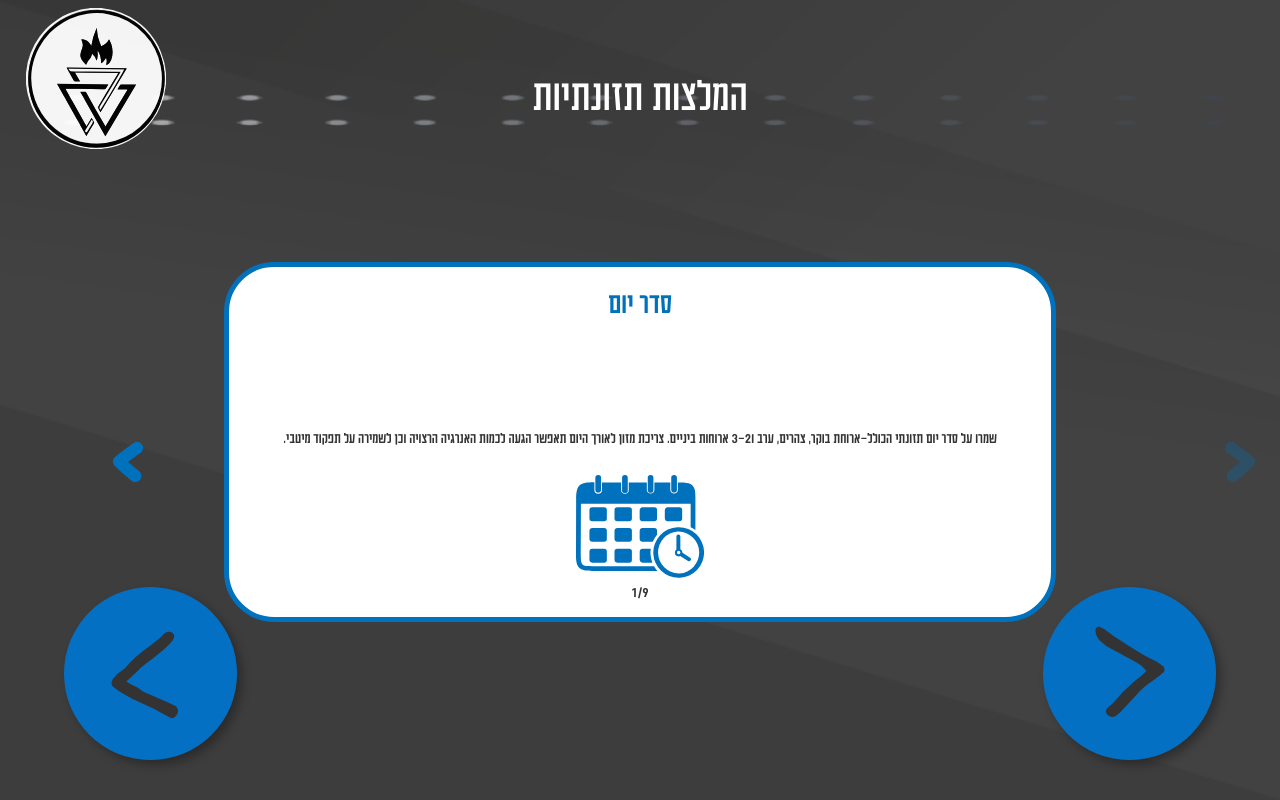
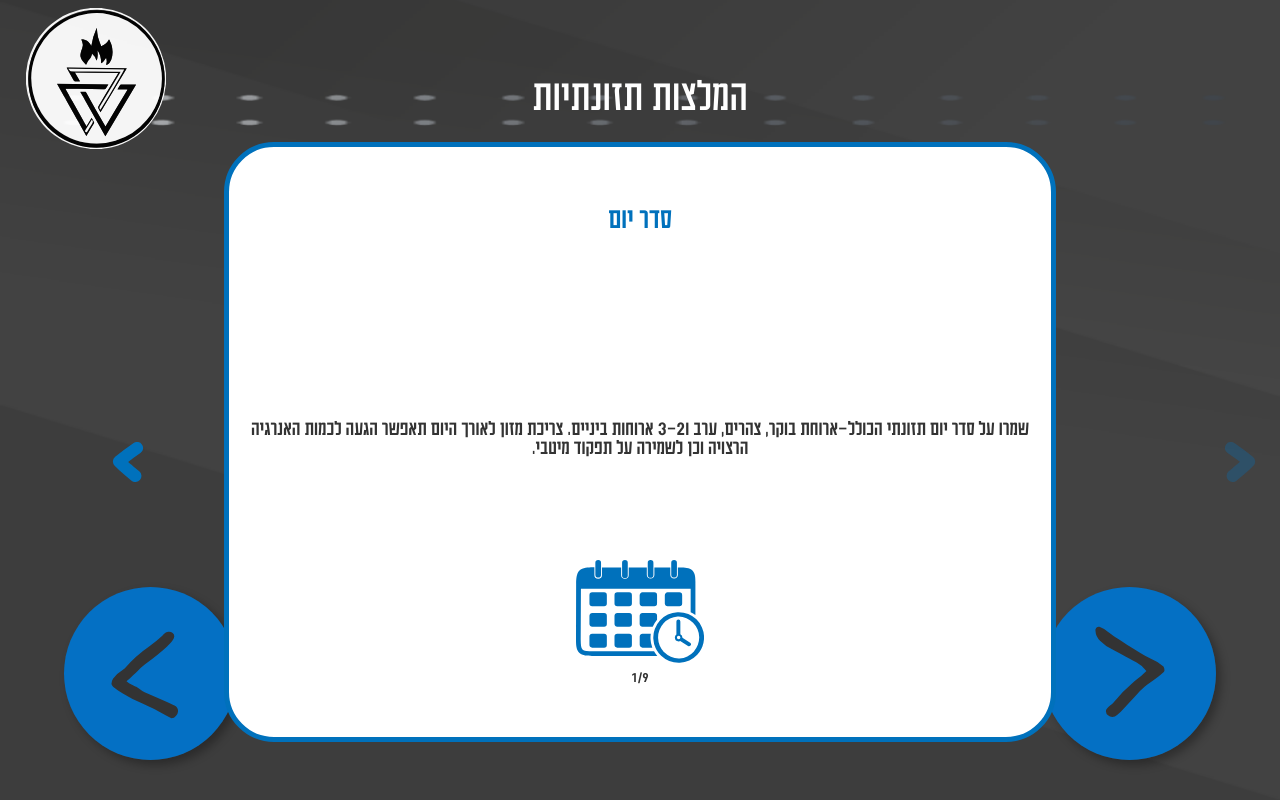
Before and after one commit to inbar2504/programforsports, a React (Vite) app: page /#/slides-page in a window 1280 px wide. Built offline with nearby package versions, Linux system fonts and the light colour scheme.

Commit message:
fixed minor issues

```diff
--- a/public/data/db.json
+++ b/public/data/db.json
@@ -1205,12 +1205,11 @@
   ],
   "foot-stability": [
     { "exercise-number": ["תרגיל 1- סקוואט מלא"], "exercise-instructions": ["עמוד בפישוק רחב מעט מרוחב האגן. הבא את ישבנך אחורה ומטה כך שתווצר כפיפה בברכיים. רד כמה שניתן תוך הצמדת העקבים לקרקע לאורך כל התנועה."], "sets-number": ["3"], "repeating-exercise": ["15"], "video": ["https://drive.google.com/file/d/1tHmxLtVWSHmuk_gA9WVc-XOstgpH_Ps9/preview"] },
-    { "exercise-number": ["תרגיל 2- גשר צידי"], "exercise-instructions": ["דרגת קושי 1: שכב על הצד, ברכיים כפופות, הרם אגן מעל לקו האמצע. "], "sets-number": ["3"], "repeating-exercise": ["10"], "video": ["https://drive.google.com/file/d/1cawLcYntCtN5_pOa-GgqMDoWjFRtU5fX/preview"] },
-    { "exercise-number": ["תרגיל 3- הרמות אגן", "תרגיל 3- הרמות אגן- דרגת קושי גבוהה "], "exercise-instructions": ["דרגת קושי 1: הרם את האגן למעלה תוך כדי כיווץ ישבנים, מבלי להקשית את הגב התחתון, והורד אותו באיטיות מטה. דרגת קושי 2: ביצוע דומה עם רגל אחת באוויר."], "sets-number": ["3"], "repeating-exercise": ["15"], "video": ["https://drive.google.com/file/d/1wp70QIxfaU8ZFvBEym0PBotn7NuHqphu/preview", "https://drive.google.com/file/d/1kv3bxg6Z67UxMmmskXOp2QsGAjzguorK/preview"] },
-    { "exercise-number": ["תרגיל 4- הרמת עקבים"], "exercise-instructions": ["עמוד על קצה מדרגה ואחוז במעקה. התרומם על הבהונות, החזק למשך 3 שניות ורד למטה לאט."], "sets-number": ["3"], "repeating-exercise": ["15"], "video": ["https://drive.google.com/file/d/103YWzZMYwa6T4Rtu8xsQ_GgLnvxL_k9L/preview"] },
-    { "exercise-number": ["תרגיל 5- עמידה על רגל אחת", "תרגיל 5- עמידה על רגל אחת רמת קושי גבוהה"], "exercise-instructions": ["הנף את הרגל שבאוויר הצידה ובחזרה."], "sets-number": ["6"], "repeating-exercise": ["30"], "video": ["https://drive.google.com/file/d/1rks3T_YRbGEPhCLdImq63Fvn-wnIu4Rc/preview", "https://drive.google.com/file/d/1d9oHRb5zgX8Fp1bUHUMXz_befWIdWFU_/preview"] },
-    { "exercise-number": ["תרגיל 6- סקוואט על רגל אחת"], "exercise-instructions": ["עמוד על רגל אחת, הרגל השניה כפופה באוויר לאחור. כופף את  הברך של הרגל הקדמית עד שהרגל האחורית כמעט נוגעת ברצפה ועלה מעלה חזרה."], "sets-number": ["3"], "repeating-exercise": ["10"], "video": ["https://drive.google.com/file/d/1p2OgYFJG7QK3YHtfnqqFWnc-SJCUXm_V/preview"] },
-    { "exercise-number": ["תרגיל 7- ניתורים על רגל אחת"], "exercise-instructions": ["בצע ניתורים על רגל אחת קדימה, אחורה ולצדדים."], "sets-number": [" "], "repeating-exercise": [" "], "video": ["https://drive.google.com/file/d/1Sm5_u1-RNZ-U8TUBhbM6QGbUeXk7IlFD/preview"] },
-    { "exercise-number": ["תרגיל 8- הליכה אחורנית"], "exercise-instructions": ["לך אחורנית כאשר כריות כף הרגל נוגעות ראשונות בקרקע ורק אחריהן מגיע העקב."], "sets-number": ["3"], "repeating-exercise": ["20"], "video": ["https://drive.google.com/file/d/1Zfd5Umt63H5wqh8XA2KfrkmGSfSlnPEm/preview"] }
+    { "exercise-number": ["תרגיל 2- הרמות אגן", "תרגיל 3- הרמות אגן- דרגת קושי גבוהה "], "exercise-instructions": ["דרגת קושי 1: הרם את האגן למעלה תוך כדי כיווץ ישבנים, מבלי להקשית את הגב התחתון, והורד אותו באיטיות מטה. דרגת קושי 2: ביצוע דומה עם רגל אחת באוויר."], "sets-number": ["3"], "repeating-exercise": ["15"], "video": ["https://drive.google.com/file/d/1wp70QIxfaU8ZFvBEym0PBotn7NuHqphu/preview", "https://drive.google.com/file/d/1kv3bxg6Z67UxMmmskXOp2QsGAjzguorK/preview"] },
+    { "exercise-number": ["תרגיל 3- הרמת עקבים"], "exercise-instructions": ["עמוד על קצה מדרגה ואחוז במעקה. התרומם על הבהונות, החזק למשך 3 שניות ורד למטה לאט."], "sets-number": ["3"], "repeating-exercise": ["15"], "video": ["https://drive.google.com/file/d/103YWzZMYwa6T4Rtu8xsQ_GgLnvxL_k9L/preview"] },
+    { "exercise-number": ["תרגיל 4- עמידה על רגל אחת", "תרגיל 5- עמידה על רגל אחת רמת קושי גבוהה"], "exercise-instructions": ["הנף את הרגל שבאוויר הצידה ובחזרה."], "sets-number": ["6"], "repeating-exercise": ["30"], "video": ["https://drive.google.com/file/d/1rks3T_YRbGEPhCLdImq63Fvn-wnIu4Rc/preview", "https://drive.google.com/file/d/1d9oHRb5zgX8Fp1bUHUMXz_befWIdWFU_/preview"] },
+    { "exercise-number": ["תרגיל 5- סקוואט על רגל אחת"], "exercise-instructions": ["עמוד על רגל אחת, הרגל השניה כפופה באוויר לאחור. כופף את  הברך של הרגל הקדמית עד שהרגל האחורית כמעט נוגעת ברצפה ועלה מעלה חזרה."], "sets-number": ["3"], "repeating-exercise": ["10"], "video": ["https://drive.google.com/file/d/1p2OgYFJG7QK3YHtfnqqFWnc-SJCUXm_V/preview"] },
+    { "exercise-number": ["תרגיל 6- ניתורים על רגל אחת"], "exercise-instructions": ["בצע ניתורים על רגל אחת קדימה, אחורה ולצדדים."], "sets-number": [" "], "repeating-exercise": [" "], "video": ["https://drive.google.com/file/d/1Sm5_u1-RNZ-U8TUBhbM6QGbUeXk7IlFD/preview"] },
+    { "exercise-number": ["תרגיל 7- הליכה אחורנית"], "exercise-instructions": ["לך אחורנית כאשר כריות כף הרגל נוגעות ראשונות בקרקע ורק אחריהן מגיע העקב."], "sets-number": ["3"], "repeating-exercise": ["20"], "video": ["https://drive.google.com/file/d/1Zfd5Umt63H5wqh8XA2KfrkmGSfSlnPEm/preview"] }
   ]
 }
--- a/src/App.css
+++ b/src/App.css
@@ -547,15 +547,19 @@ body {
   font-family: "aduma-medium";
   text-align: center;
   width: 65%;
-  height: 45vh;
+  height: 65vh;
+  min-height: 75vh;
+  max-height: 80vh;
   background-color: white;
   border: 5px solid #0071bc;
   border-radius: 50px;
   padding: 1rem;
   display: flex;
+  gap: 0.5rem;
   flex-direction: column;
   align-items: center;
-  justify-content: space-between;
+  justify-content: space-around;
+  gap: 2rem;
   box-sizing: border-box;
   overflow: hidden;
 }
@@ -585,8 +589,9 @@ body {
   align-items: center !important;
 }
 .slide-text {
-  font-size: clamp(1rem, 2vh, 1.5rem);
+  font-size: clamp(1.4rem, 2vh, 2rem);
   color: #333333;
+  line-height: 1.2rem;
 }
 
 .slide-icon {
@@ -921,7 +926,8 @@ button {
     margin-bottom: 4rem;
   }
   .slide {
-    height: 48vh;
+    height: 70vh;
+    width: 75%;
   }
   .programs-page-header {
     margin-bottom: 5rem;
--- a/src/allPages/ImportantNotes.jsx
+++ b/src/allPages/ImportantNotes.jsx
@@ -63,7 +63,7 @@ const ImportantNotes = () => {
             <p className="text" id="important-text">
               תוכנית זו נכתבה לצורכי מידע כללי בלבד ואינה מהווה תחליף
               לייעוץ אישי או מקצועי. התוכנית אינה אחראית לכל נזק, פציעה או תוצאה
-              שתיגרם בעקבות ביצוע התרגלילם או ההמלצות הכלולות בה. האחריות על
+              שתיגרם בעקבות ביצוע התרגילים או ההמלצות הכלולות בה. האחריות על
               היישום חלה על המתאמן בלבד!
             </p>
             <label>
--- a/src/allPages/footStability.jsx
+++ b/src/allPages/footStability.jsx
@@ -116,9 +116,9 @@ const FootStability = () => {
               }}
               style={{
                 visibility:
-                  currExercise === 2
+                  currExercise === 1
                     ? "visible"
-                    : currExercise === 4
+                    : currExercise === 3
                     ? "visible"
                     : "hidden",
               }}
--- a/src/allPages/stretchingProgram.jsx
+++ b/src/allPages/stretchingProgram.jsx
@@ -134,7 +134,7 @@ const StretchingProgram = () => {
       )}
       <div className="page-header-stretches">
         <div className="text page-title">מתיחות</div>
-        <div className="text small-message">לחץ לפירוט</div>
+        <div className="text small-message">לחץ על התמונה לפירוט</div>
       </div>
       <div className="page-middle-stretches">
         <div className="text page-title">{titles[currPage]}</div>
```
